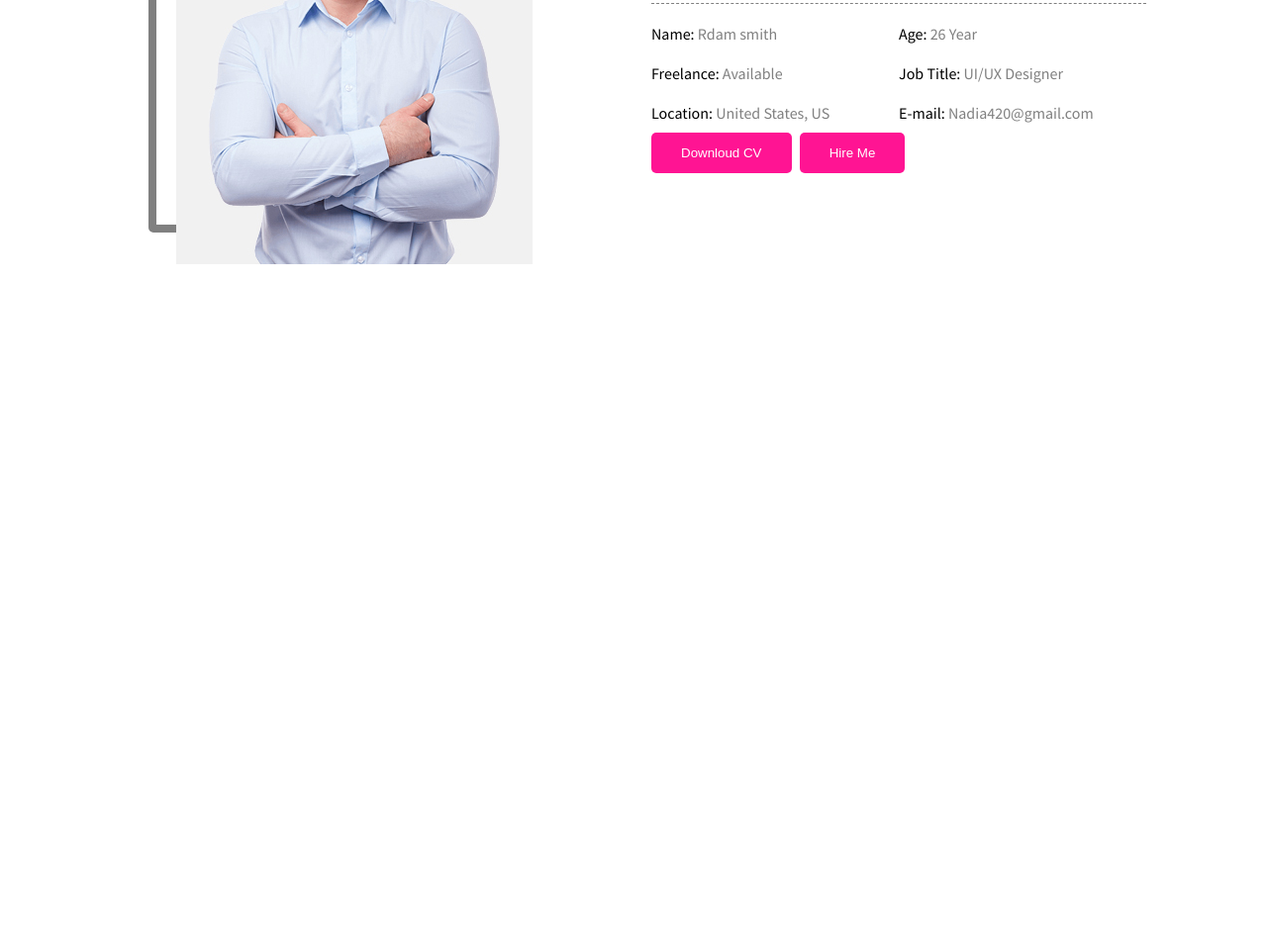
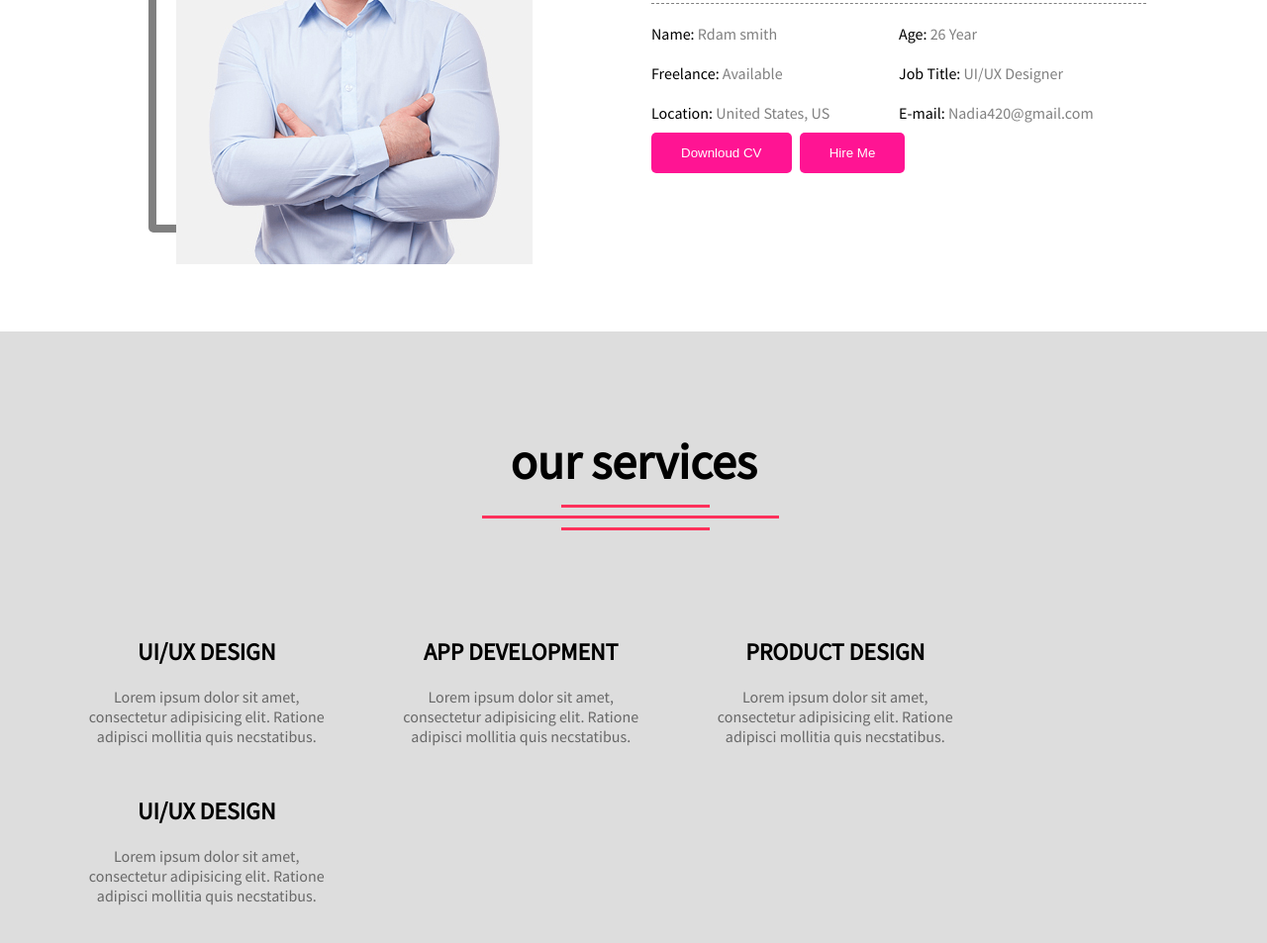
Before and after one commit to TheDarkestEyes/Test1, a plain HTML site: page index.html in a window 1280 px wide. Shown: the part 951-1904 px from the top of the page at 99% size. Before the commit the page ends 1286 px from the top, so only its background shows below. Drawn offline with Linux system fonts and the light colour scheme.

Commit message:
hussien added the third section

```diff
--- a/index.html
+++ b/index.html
@@ -50,5 +50,33 @@
             </div>
                 <div class="clear"></div>
                 <!--end of second section-->
+        <!--strat our services structure-->
+        <div class="services" id="services">
+            <h1>our services</h1>
+            <div class="container">
+                <div>
+                    <i class="fa fa-paint-brush fa-2x" aria-hidden="true"></i>
+                    <h2>UI/UX DESIGN</h2>
+                    <p>Lorem ipsum dolor sit amet, consectetur adipisicing elit. Ratione adipisci mollitia quis necstatibus.</p>
+                </div>
+                 <div>
+                    <i class="fa fa-code fa-2x" aria-hidden="true"></i>
+                    <h2>APP DEVELOPMENT</h2>
+                    <p>Lorem ipsum dolor sit amet, consectetur adipisicing elit. Ratione adipisci mollitia quis necstatibus.</p>
+                </div>
+                 <div>
+                    <i class="fa fa-rocket fa-2x" aria-hidden="true"></i>
+                    <h2>PRODUCT DESIGN</h2>
+                    <p>Lorem ipsum dolor sit amet, consectetur adipisicing elit. Ratione adipisci mollitia quis necstatibus.</p>
+                </div>
+                 <div>
+                    <i class="fa fa-cogs fa-2x" aria-hidden="true"></i>
+                    <h2>UI/UX DESIGN</h2>
+                    <p>Lorem ipsum dolor sit amet, consectetur adipisicing elit. Ratione adipisci mollitia quis necstatibus.</p>
+                </div>
+            </div>
+            <div class="clear"></div>
+        </div>
+        <!--end-->
     </body>
 </html>
--- a/index_stylesheet.css
+++ b/index_stylesheet.css
@@ -137,3 +137,68 @@ h5
     border-radius: 5px;
 }
 /*End of Second Section*/
+/*start services*/
+.services{
+    width:100%;
+    background-color: #ddd;
+    text-align: center;
+    padding: 50px 0
+}
+.services h1{
+    font-size: 50px;
+    margin:50px 0;
+    padding-bottom: 20px;
+    position: relative
+}
+.services h1:after{
+    content: "";
+    width: 150px;
+    height: 20px;
+    background-color: transparent;
+    border-top:3px solid #ff305b;
+    border-bottom: 3px solid #ff305b;
+    position: absolute;
+    right: 44%;
+    top: 90%
+}
+.services h1:before{
+    content: "";
+    width:300px;
+    height: 3px;
+    background-color: #ff305b;
+    position: absolute;
+    bottom: -7%;
+    right: 38.5%
+}
+.services .container{
+    overflow: auto;
+    margin-top:100px;
+    margin-bottom: 50px
+}
+.services .container div{
+    width: 25%;
+    float:left;
+    text-align: center;
+    padding: 5px;
+    transition: .5s ease;
+    overflow: hidden;
+    perspective: 600px
+}
+.services .container div i , .services .container div h2 , .services .container div p{
+    margin: 20px;
+    color:#686868;
+    transition: .5s ease
+}
+.services .container div i{
+    color:#ff305b
+}
+.services .container div:hover{
+    background-color: #fff
+}
+.services .container div:hover i{
+    transform: translatez(50px)
+}
+.services .container div h2{
+    color: #000
+}
+/****************************************************************/
```
